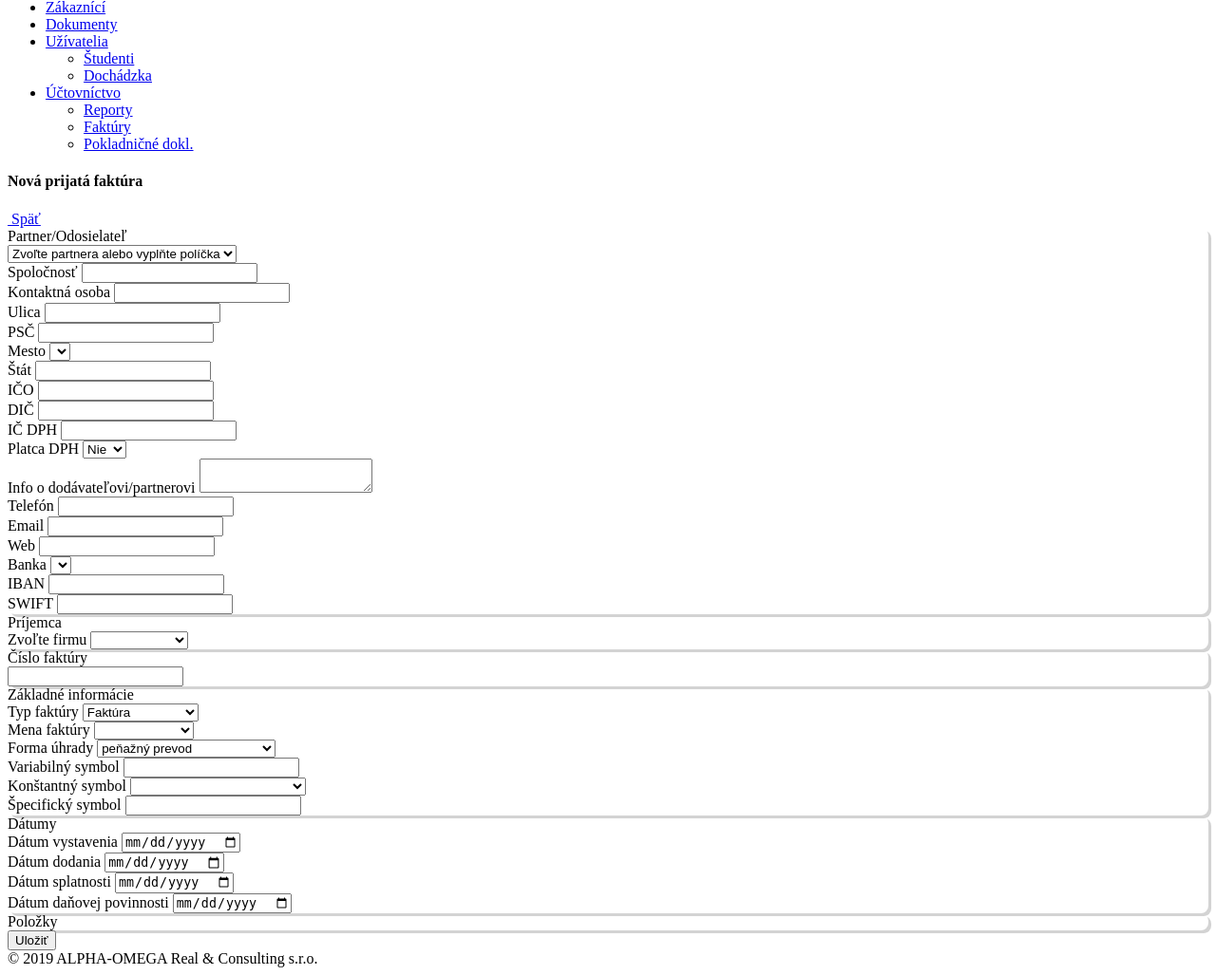
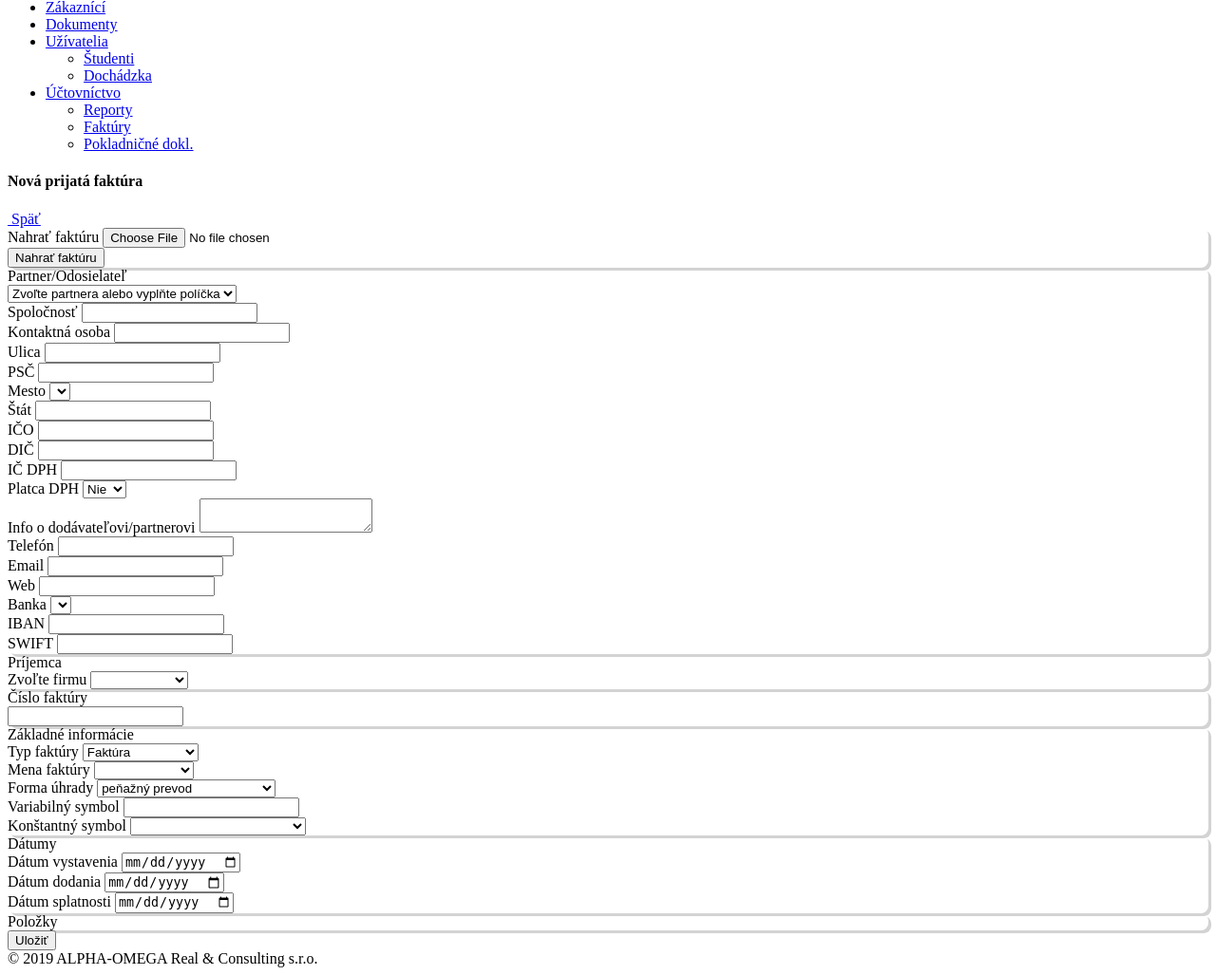
Before and after one commit to sja81/ao2, a Yii app: template backend/views/accounting/invoice/add-received.php in a window 1280 px wide. Shown: the part 1095-2122 px from the top of the page at 95% size. Run offline with PHP 8.4 and a stand-in for Yii, Linux system fonts and the light colour scheme; the template is opened without the code that fills it: most values are stand-ins (such as "Sample title", 1, 10 or a date in 2020); data that the repository does not hold is empty; some libraries are stand-ins or nearby versions.

Commit message:
Prichadzajuce faktury

```diff
--- a/backend/views/accounting/invoice/add-received.php
+++ b/backend/views/accounting/invoice/add-received.php
@@ -21,128 +21,147 @@ $this->title=Yii::t('app','Nová prijatá faktúra');
             </div>
         </div>
 
+        <div class="col-sm-12">
+            <div class="card rounded-5 card-shadow">
+                <div class="card-body">
+                <div class="row">
+                    <div class="col-sm-12">
+                        <label><?= Yii::t('app','Nahrať faktúru') ?></label>
+                        <input type="file" name="Invoice">
+                    </div>
+                </div>
+
+                    <div class="row pb-2">
+                        <div class="col-sm-12">
+                            <button type="button" class="btn btn-success text-white" id="load-inv">Nahrať faktúru</button>
+                        </div>
+                    </div>
+                </div>
+            </div>
+        </div>
+
         <div class="row">
             <!-- left column -->
-            <div class="col-md-6 col-xs-12">
+            <div class="col-md-6 col-sm-12">
                 <div class="card rounded-5 card-shadow">
                     <div class="card-header bg-info text-white rounded-title-5">
                         <?= Yii::t('app','Partner/Odosielateľ'); ?>
                     </div>
                     <div class="card-body">
                         <div class="row form-group">
-                            <div class="col-xs-12">
-                                <select name="Invoice[partner][id]" class="form-control form-select">
+                            <div class="col-sm-12">
+                                <select name="InvoiceSupplier[dodavatel_id]" class="form-control form-select">
                                     <option value=""><?= Yii::t('app','Zvoľte partnera alebo vyplňte políčka'); ?></option>
                                 </select>
                             </div>
                         </div>
                         <div class="row form-group">
-                            <div class="col-xs-12">
+                            <div class="col-sm-12">
                                 <label class="form-label"><?= Yii::t('app','Spoločnosť'); ?></label>
-                                <input type="text" class="form-control" name="Invoice[partner][name]">
+                                <input type="text" class="form-control" name="InvoiceSupplier[nazov]">
                             </div>
                         </div>
                         <div class="row form-group">
-                            <div class="col-xs-12">
+                            <div class="col-sm-12">
                                 <label class="form-label"><?= Yii::t('app','Kontaktná osoba'); ?></label>
-                                <input type="text" class="form-control" name="Invoice[partner][contact_person]">
+                                <input type="text" class="form-control" name="InvoiceSupplier[kontaktna_osoba]">
                             </div>
                         </div>
                         <div class="row form-group">
-                            <div class="col-xs-12">
+                            <div class="col-sm-12">
                                 <label class="form-label"><?= Yii::t('app','Ulica'); ?></label>
-                                <input type="text" class="form-control" name="Invoice[partner][address]">
+                                <input type="text" class="form-control" name="InvoiceSupplier[ulica]">
                             </div>
                         </div>
                         <div class="form-group row">
-                            <div class="col-xs-12 col-md-3">
+                            <div class="col-sm-12 col-md-3">
                                 <label class="form-label"><?= Yii::t('app','PSČ') ?></label>
-                                <input type="text" name="Invoice[partner][zip]" class="form-control">
+                                <input type="text" name="InvoiceSupplier[psc]" class="form-control">
                             </div>
-                            <div class="col-xs-12 col-md-9">
+                            <div class="col-sm-12 col-md-9">
                                 <label class="form-label"><?= Yii::t('app','Mesto'); ?></label>
-                                <select class="form-control form-select" name="Invoice[partner][town]">
+                                <select class="form-control form-select" name="InvoiceSupplier[mesto]">
                                     <option value=""></option>
                                 </select>
                             </div>
                         </div>
                         <div class="form-group row">
-                            <div class="col-xs-12">
+                            <div class="col-sm-12">
                                 <label class="form-label"><?= Yii::t('app','Štát'); ?></label>
-                                <input type="text" class="form-control form-select" name="Invoice[partner][country]">
+                                <input type="text" class="form-control form-select" name="InvoiceSupplier[stat]">
                             </div>
                         </div>
                         <div class="form-group row">
-                            <div class="col-md-6 col-xs-12">
+                            <div class="col-md-6 col-sm-12">
                                 <label class="form-label"><?= Yii::t('app','IČO') ?></label>
-                                <input type="text" name="Invoice[partner][business_id]" class="form-control">
+                                <input type="text" name="InvoiceSupplier[ico]" class="form-control">
                             </div>
-                            <div class="col-md-6 col-xs-12">
+                            <div class="col-md-6 col-sm-12">
                                 <label class="form-label"><?= Yii::t('app','DIČ') ?></label>
-                                <input type="text" name="Invoice[tax_id]" class="form-control">
+                                <input type="text" name="InvoiceSupplier[dic]" class="form-control">
                             </div>
                         </div>
                         <div class="form-group row">
-                            <div class="col-md-6 col-xs-12">
+                            <div class="col-md-6 col-sm-12">
                                 <label class="form-label"><?= Yii::t('app','IČ DPH'); ?></label>
-                                <input type="text" name="Invoice[partner][vat_num]" class="form-control">
+                                <input type="text" name="InvoiceSupplier[icdph]" class="form-control">
                             </div>
-                            <div class="col-md-6 col-xs-12">
+                            <div class="col-md-6 col-sm-12">
                                 <label class="form-label"><?= Yii::t('app','Platca DPH') ?></label>
-                                <select name="Invoice[partner][vat_payer]" class="form-control form-select">
+                                <select name="InvoiceSupplier[platca_dph]" class="form-control form-select">
                                     <option value="0" selected>Nie</option>
                                     <option value="1">Áno</option>
                                 </select>
                             </div>
                         </div>
                         <div class="row form-group">
-                            <div class="col-xs-12">
+                            <div class="col-sm-12">
                                 <label class="form-label"><?= Yii::t('app','Info o dodávateľovi/partnerovi') ?></label>
-                                <textarea name="Invoice[partner][info]" class="form-control"></textarea>
+                                <textarea name="InvoiceSupplier[info]" class="form-control"></textarea>
                             </div>
                         </div>
                         <div class="row form-group">
-                            <div class="col-xs-12">
+                            <div class="col-sm-12">
                                 <label class="form-label"><?= Yii::t('app','Telefón') ?></label>
-                                <input type="text" name="Invoice[partner][phone]" class="form-control">
+                                <input type="text" name="InvoiceSupplier[telefon]" class="form-control">
                             </div>
                         </div>
                         <div class="row form-group">
-                            <div class="col-xs-12">
+                            <div class="col-sm-12">
                                 <label class="form-label"><?= Yii::t('app','Email') ?></label>
-                                <input type="email" name="Invoice[partner][email]" class="form-control">
+                                <input type="email" name="InvoiceSupplier[email]" class="form-control">
                             </div>
                         </div>
                         <div class="row form-group">
-                            <div class="col-xs-12">
+                            <div class="col-sm-12">
                                 <label class="form-label">
                                     <?= Yii::t('app','Web') ?>
                                 </label>
-                                <input type="text" class="form-control" name="Invoice[partner][web]">
+                                <input type="text" class="form-control" name="InvoiceSupplier[web]">
                             </div>
                         </div>
                         <div class="row form-group">
-                            <div class="col-xs-12">
+                            <div class="col-sm-12">
                                 <label class="form-label">
                                     <?= Yii::t('app','Banka') ?>
                                 </label>
-                                <select name="Invoice[partner][bank]" class="form-control form-select">
+                                <select name="InvoiceSupplier[banka]" class="form-control form-select">
                                     <option value=""></option>
                                 </select>
                             </div>
                         </div>
                         <div class="row form-group">
-                            <div class="col-xs-12">
+                            <div class="col-sm-12">
                                 <label class="form-label">
                                     <?= Yii::t('app','IBAN') ?>
                                 </label>
-                                <input type="text" name="Invoice[partner][iban]" class="form-control">
+                                <input type="text" name="InvoiceSupplier[iban]" class="form-control">
                             </div>
                         </div>
                         <div class="row form-group">
-                            <div class="col-xs-12">
+                            <div class="col-sm-12">
                                 <label class="form-label"><?= Yii::t('app','SWIFT') ?></label>
-                                <input type="text" name="Invoice[partner][swift]" class="form-control">
+                                <input type="text" name="InvoiceSupplier[swift]" class="form-control">
                             </div>
                         </div>
                     </div>
@@ -150,16 +169,16 @@ $this->title=Yii::t('app','Nová prijatá faktúra');
             </div>
             <!-- end of left column -->
             <!-- right column -->
-            <div class="col-md-6 col-xs-12">
+            <div class="col-md-6 col-sm-12">
                 <div class="card rounded-5 card-shadow">
                     <div class="card-header bg-info text-white rounded-title-5">
                         <?= Yii::t('app','Príjemca'); ?>
                     </div>
                     <div class="card-body">
                         <div class="row form-group">
-                            <div class="col-xs-12">
+                            <div class="col-sm-12">
                                 <label class="form-label"><?= Yii::t('app','Zvoľte firmu'); ?></label>
-                                <select name="Invoice[receiver][id]" class="form-control form-select">
+                                <select name="InvoiceCustomer[dodavatel_id]" class="form-control form-select">
                                     <option value=""></option>
                                     <?php
                                     /**
@@ -181,8 +200,9 @@ $this->title=Yii::t('app','Nová prijatá faktúra');
                     </div>
                     <div class="card-body">
                         <div class="row form-group">
-                            <div class="col-xs-12">
-                                <input type="text" class="form-control" name="Invoice[number]">
+                            <div class="col-sm-12">
+                                <input type="hidden" name="InvoiceSupplier[faktura_id]" value="Invoice[id]">
+                                <input type="text" class="form-control" name="Invoice[cislo]">
                             </div>
                         </div>
                     </div>
@@ -194,9 +214,9 @@ $this->title=Yii::t('app','Nová prijatá faktúra');
                     </div>
                     <div class="card-body">
                         <div class="row form-group">
-                            <div class="col-xs-12">
+                            <div class="col-sm-12">
                                 <label class="form-label"><?= Yii::t('app','Typ faktúry'); ?></label>
-                                <select name="Invoice[type]" class="form-control form-select">
+                                <select name="Invoice[typ_faktury]" class="form-control form-select">
                                     <option value="0"><?= Yii::t('app','Faktúra') ?></option>
                                     <option value="1"><?= Yii::t('app','Zálohová faktúra') ?></option>
                                     <option value="2"><?= Yii::t('app','Dobropis') ?></option>
@@ -204,9 +224,9 @@ $this->title=Yii::t('app','Nová prijatá faktúra');
                             </div>
                         </div>
                         <div class="row form-group">
-                            <div class="col-xs-12">
+                            <div class="col-sm-12">
                                 <label class="form-label"><?= Yii::t('app','Mena faktúry') ?></label>
-                                <select name="Invoice[currency]" class="form-control form-select">
+                                <select name="Invoice[mena]" class="form-control form-select">
                                     <option value=""></option>
                                     <?php
                                     /**
@@ -220,11 +240,11 @@ $this->title=Yii::t('app','Nová prijatá faktúra');
                             </div>
                         </div>
                         <div class="row form-group">
-                            <div class="col-xs-12">
+                            <div class="col-sm-12">
                                 <label class="form-label">
                                     <?= Yii::t('app','Forma úhrady'); ?>
                                 </label>
-                                <select name="Invoice[payment_method]" class="form-control form-select">
+                                <select name="Invoice[forma_uhrady]" class="form-control form-select">
                                     <option value="prevod" selected="selected"><?= Yii::t('app','peňažný prevod') ?></option>
                                     <option value="hotovost"><?= Yii::t('app','hotovosť') ?></option>
                                     <option value="dobierka"><?= Yii::t('app','dobierka') ?></option>
@@ -238,15 +258,15 @@ $this->title=Yii::t('app','Nová prijatá faktúra');
                             </div>
                         </div>
                         <div class="row form-group">
-                            <div class="col-xs-12">
+                            <div class="col-sm-12">
                                 <label class="form-label"><?= Yii::t('app','Variabilný symbol') ?></label>
-                                <input type="text" name="Invoce[var_symbol]" id="" class="form-control">
+                                <input type="text" name="Invoice[var_symbol]" id="" class="form-control">
                             </div>
                         </div>
                         <div class="row form-group">
-                            <div class="col-xs-12">
+                            <div class="col-sm-12">
                                 <label class="form-label"><?= Yii::t('app','Konštantný symbol') ?></label>
-                                <select name="Invoice[const_symbol]" class="form-control form-select">
+                                <select name="Invoice[konst_symbol]" class="form-control form-select">
                                     <option value=""></option>
                                     <?php
                                     foreach($konst_symbol as $item) {
@@ -256,12 +276,12 @@ $this->title=Yii::t('app','Nová prijatá faktúra');
                                 </select>
                             </div>
                         </div>
-                        <div class="row form-group">
-                            <div class="col-xs-12">
+                        <!-- <div class="row form-group">
+                            <div class="col-sm-12">
                                 <label class="form-label"><?= Yii::t('app','Špecifický symbol') ?></label>
                                 <input type="text" name="Invoice[spec_symbol]" class="form-control">
                             </div>
-                        </div>
+                        </div> -->
                     </div>
                 </div>
 
@@ -271,29 +291,29 @@ $this->title=Yii::t('app','Nová prijatá faktúra');
                     </div>
                     <div class="card-body">
                         <div class="row form-group">
-                            <div class="col-xs-12">
+                            <div class="col-sm-12">
                                 <label class="form-label"><?= Yii::t('app','Dátum vystavenia') ?></label>
-                                <input type="date" name="Invoice[issue_date]" class="form-control">
+                                <input type="date" name="Invoice[datum_vystavenia]" class="form-control">
                             </div>
                         </div>
                         <div class="row form-group">
-                            <div class="col-xs-12">
+                            <div class="col-sm-12">
                                 <label class="form-label"><?= Yii::t('app','Dátum dodania') ?></label>
-                                <input type="date" name="Invoice[shipment_date]" class="form-control">
+                                <input type="date" name="Invoice[datum_dodania]" class="form-control">
                             </div>
                         </div>
                         <div class="row form-group">
-                            <div class="col-xs-12">
+                            <div class="col-sm-12">
                                 <label class="form-label"><?= Yii::t('app','Dátum splatnosti') ?></label>
-                                <input type="date" name="Invoice[due_date]" class="form-control">
+                                <input type="date" name="Invoice[splatnost]" class="form-control">
                             </div>
                         </div>
-                        <div class="row form-group">
-                            <div class="col-xs-12">
+                        <!-- <div class="row form-group">
+                            <div class="col-sm-12">
                                 <label class="form-label"><?= Yii::t('app','Dátum daňovej povinnosti') ?></label>
                                 <input type="date" name="Invoice[tax_date]" class="form-control">
                             </div>
-                        </div>
+                        </div> -->
                     </div>
                 </div>
             </div>
@@ -301,7 +321,7 @@ $this->title=Yii::t('app','Nová prijatá faktúra');
         </div>
 
         <div class="row">
-            <div class="col-xs-12">
+            <div class="col-sm-12">
                 <div class="card rounded-5 card-shadow">
                     <div class="card-header bg-info text-white rounded-title-5">
                         <?= Yii::t('app','Položky') ?>
@@ -314,7 +334,7 @@ $this->title=Yii::t('app','Nová prijatá faktúra');
 
 
         <div class="row m-t-5 m-b-10">
-            <div class="col-xs-12">
+            <div class="col-sm-12">
                 <button type="submit" class="btn btn-success text-white"><i class="fas fa-save m-r-5"></i> <?= Yii::t('app','Uložiť'); ?></button>
             </div>
         </div>
```
Also changed, not shown: backend/actions/accounting/AddReceivedInvoiceAction.php (+24 -0 lines).
